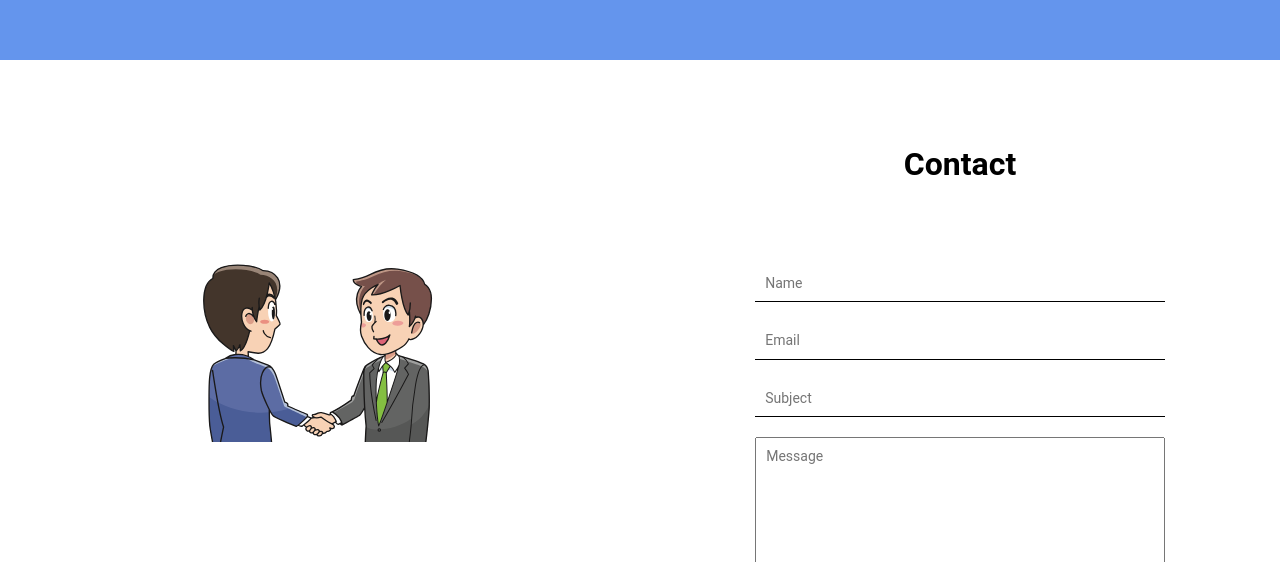
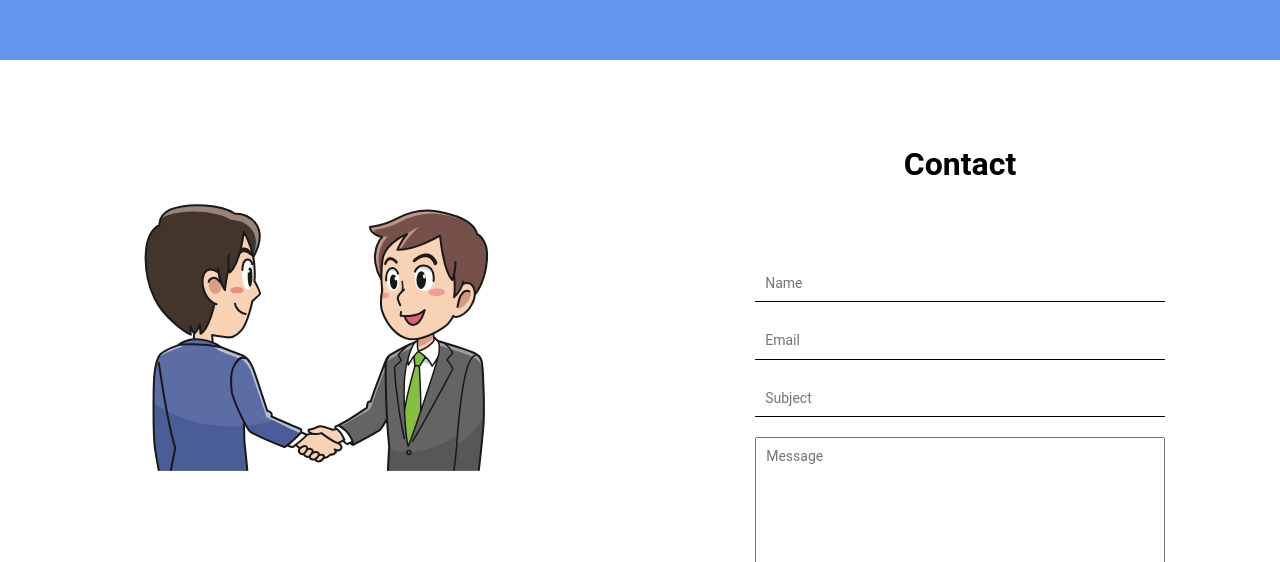
Before and after one commit to sayak231/portfolio, a React (Vite) app: page / in a window 1280 px wide. Shown: the part 5204-5766 px from the top of the page. Built offline with nearby package versions, Linux system fonts and the light colour scheme.

Commit message:
shake laptop 40% to 60%

```diff
--- a/src/styles/contact.scss
+++ b/src/styles/contact.scss
@@ -35,8 +35,8 @@
       }
 
       @include laptop {
-        height: 40%;
-        width: 40%;
+        height: 60%;
+        width: 60%;
       }
     }
   }
```
